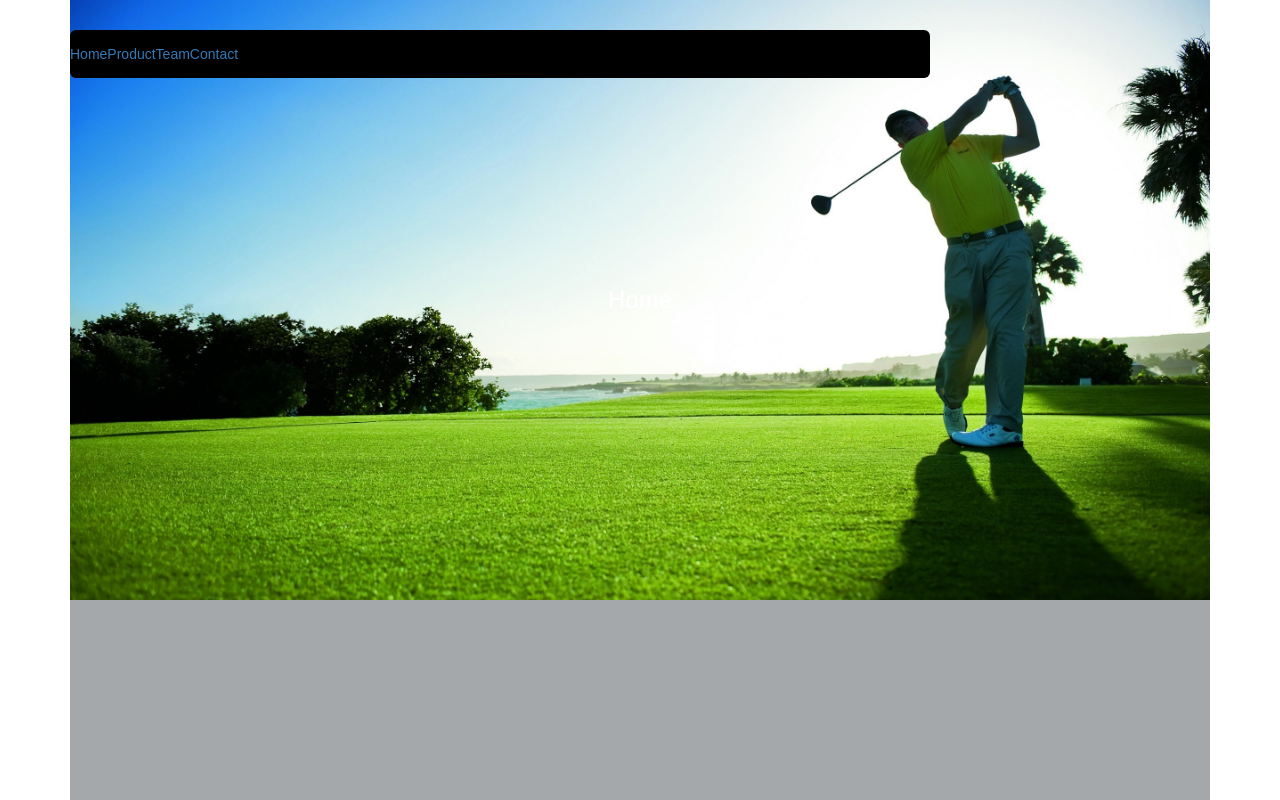
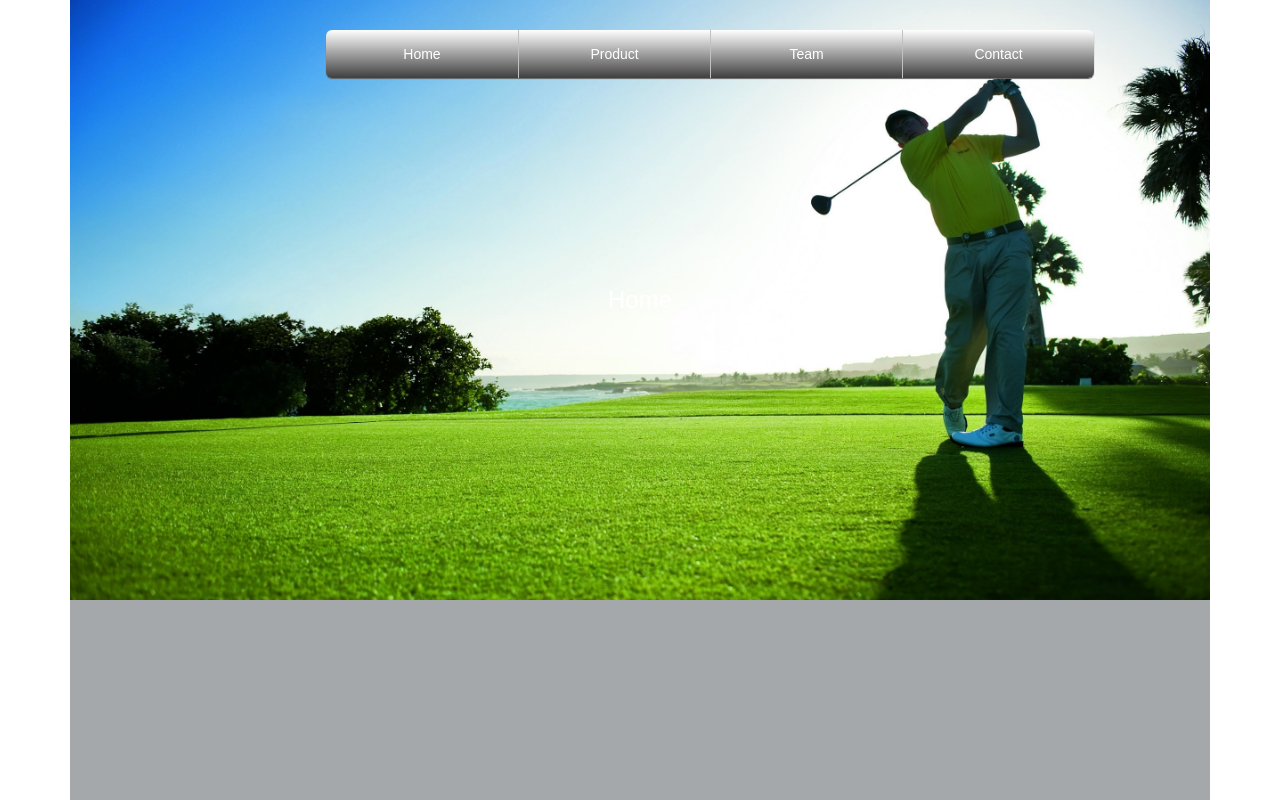
Before and after one commit to yvobenchi/websiteLnb, a website: page app/index.html in a window 1280 px wide. Shown: the top 800 px of the page. Drawn offline with nearby package versions, Linux system fonts and the light colour scheme; files that its build step writes are made by us from their sources.

Commit message:
nav bar design

```diff
--- a/app/index.html
+++ b/app/index.html
@@ -26,10 +26,10 @@
             <div id="nav">
 
             <ul class="navBarUl">
-                <li ><a href="#section1">Home</a></li>
-                <li ><a href="#section2">Product</a></li>
-                <li ><a href="#section3">Team</a></li>
-                <li><a href="#section4">Contact</a></li>
+                <li ><a href="#section1"><div>Home</div></a></li>
+                <li ><a href="#section2"><div>Product</div></a></li>
+                <li ><a href="#section3"><div>Team</div></a></li>
+                <li><a href="#section4"><div>Contact</div></a></li>
             </ul>
             </div>
 
--- a/app/scripts/scrollNav.js
+++ b/app/scripts/scrollNav.js
@@ -33,7 +33,7 @@
                 var topvalue = win.scrollTop();
                 if(wh<=topvalue)
                 {
-                    $(elem).css({"position":"fixed","top":"0px"});
+                    $(elem).css({"position":"fixed","top":"2px"});
                 }
                 else{
                     $(elem).css({"position":"absolute","top":wh+"px"});
--- a/app/styles/main.css
+++ b/app/styles/main.css
@@ -14,15 +14,16 @@ body{
 }
 
 #nav{
-    width: 860px;
+    width: 60%;
     line-height: 48px;
     height: 48px;
     border-radius: 6px;
-    background: black;
+    background-image: linear-gradient(#ffffff 0% ,#3f3f3f 100%);
+    box-shadow: 0px 1px 1px #646464;
     font-size: 14px;
     position: fixed;
     top: 30px;
-
+    margin-left: 20%;
 }
 
 
@@ -59,11 +60,47 @@ body{
     overflow: auto;
 }
 
+.navBarUl{
+    display: table;
+    table-layout: fixed;
+    width: 100%;
+
+}
+
 .navBarUl li{
-    float: left;
+    display: table-cell;
+    width: auto;
+    overflow: hidden;
     list-style-type: none;
+    transition: all 0.5s ease;
+}
+
+.navBarUl li:hover{
+    background: #b1b1b1;
+}
+
+.navBarUl li:hover:first-child{
+    border-bottom-left-radius: 6px;
+    border-top-left-radius: 6px;
+}
+
+.navBarUl li:hover:last-child{
+    border-bottom-right-radius: 6px;
+    border-top-right-radius: 6px;
+}
+
+.navBarUl li:not(:first-child){
+    border-left-style: solid;
+    border-left-width: 1px;
+    border-left-color: #c1c1c1 ;
 }
 
 .navBarUl li a{
     text-decoration: none;
+    color: inherit;
+    cursor: default;
 }
+.navBarUl li a div{
+    width: 100%;
+    height: 100%;
+}
```
